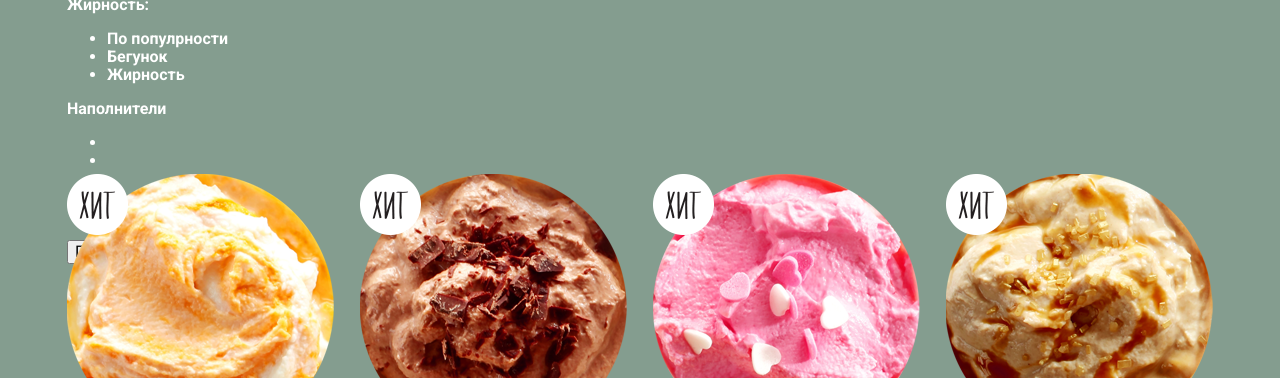
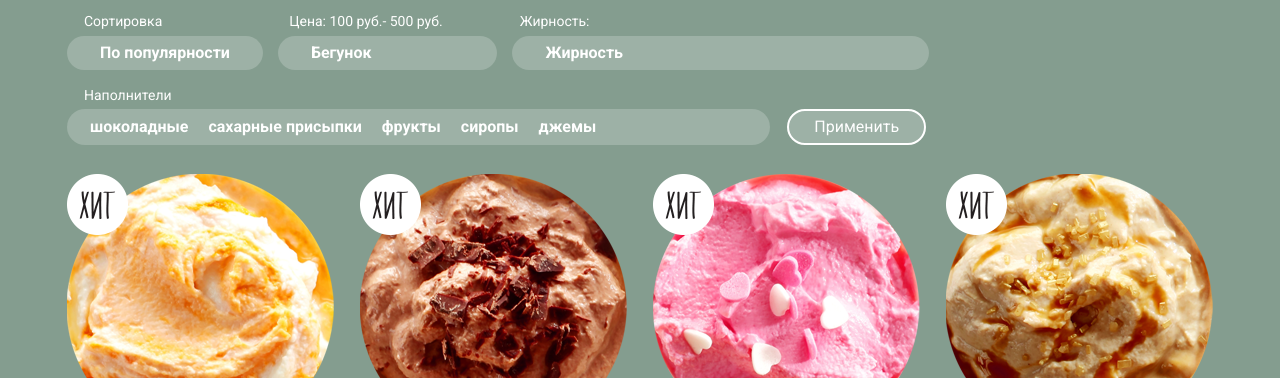
Before and after one commit to sazhnevea/853069-gllacy, a plain HTML site: page catalog.html in a window 1280 px wide. Shown: the part 208-586 px from the top of the page. Drawn offline with Linux system fonts and the light colour scheme.

Commit message:
разметил фильтры в каталоге

```diff
--- a/catalog.html
+++ b/catalog.html
@@ -19,7 +19,6 @@
 					<ul class="submenu">
 						<li class="submenu-item">
 							<a href="#">Новинки</a>
-
 						</li>
 						<li class="submenu-item">
 							<a href="#">Сливочное</a>
@@ -61,17 +60,11 @@
 				</div>
 			</form>
 		</div>
-
 		<div class="search-window">
 			<form class="search-form" method="post" action="#">
 				<input id="search-field"  placeholder="Что ищем?" name="email">
 			</form>
 		</div>
-
-
-
-
-
 		<div class="mail-header-info">
 			<p class="working-hours">С 10 до 20, ежедневно</p>
 			<a href="tel:+78124502525" class="phone-number">8 812 450-25-25</a>
@@ -81,28 +74,45 @@
 		<div class="filter">
 			<p class="way">Главная > Каталог > Сливочное</p>
 			<h2 class="icecream-type">Сливочное мороженое</h2>
-			<div>
-				<p>Сортировка</p>
-				<p>Цена: 100 руб. - 500 руб.</p>
-				<p>Жирность:</p>
+			<div class="filter-criteria">
+				<p class="sort">Сортировка</p>
+				<p class="price">Цена: 100 руб.- 500 руб.</p>
+				<p class="fat">Жирность:</p>
 			</div>
-			<div>
-				<ul>
-					<li>По популрности</li>
-					<li>Бегунок</li>
-					<li>Жирность</li>
+			<div class="criteria-picks">
+				<ul class="criteria-list">
+					<li class="pick-sort">По популярности
+						<ul class="pick-list">
+							<li class="list-item">
+								<a href="#">Новинки</a>
+
+							</li>
+							<li class="list-item">
+								<a href="catalog.html">Сливочное</a>
+							</li>
+							<li class="list-item">
+								<a href="#">Щербеты</a>
+							</li>
+							<li class="list-item">
+								<a href="#">Фруктовый лед</a>
+							</li>
+							</ul>
+
+					</li>
+					<li class="pick-price">Бегунок</li>
+					<li class="pick-fat">Жирность</li>
 				</ul>
 			</div>
-			<p>Наполнители</p>
-			<div>
-				<ul>
-					<li></li>
-					<li></li>
-					<li></li>
-					<li></li>
-					<li></li>
+			<p class="fillers">Наполнители</p>
+			<div class="fillers-line">
+				<ul class="filer-pick">
+					<li class="filler-item">шоколадные</li>
+					<li class="filler-item">сахарные присыпки</li>
+					<li class="filler-item">фрукты</li>
+					<li class="filler-item">сиропы</li>
+					<li class="filler-item">джемы</li>
 				</ul>
-				<button>Применить</button>
+				<button class="filler-button">Применить</button>
 			</div>
 		</div>
 		<!-- тут будут фильтры -->
@@ -211,8 +221,9 @@
 			</ul>
 		</nav>
 		<div class="copyright">
-			<p>Сделано в <a href="#">HTML Academy</a> &#169 2017</p>
+			<p>Сделано в <a href="https://htmlacademy.ru/intensive/htmlcss">HTML Academy</a>&#169 2017</p>
 		</div>
-	</footer>
+	</div>
+</footer>
 </body>
 </html>
--- a/css/style.css
+++ b/css/style.css
@@ -1442,7 +1442,97 @@ input.subscribe-input {
     margin-top: -42px;
     margin-left: 27px;
 }
-
+.filter-criteria,
+.criteria-list,
+.fillers-line,
+.filer-pick {
+	display: flex;
+	margin-bottom: 16px;
+	padding: 0;
+}
+.pick-sort,
+.pick-price,
+.pick-fat {
+		    background-color: rgba(255, 255, 255, .2);
+    padding: 1px 33px;
+    border-radius: 20px;
+    line-height: 32px;
+    height: 32px;
+    background-repeat: no-repeat;
+    background-position: 14px center;
+    text-align: center;
+    list-style: none;
+	}
+	.criteria-list li + li {
+		margin-left: 15px;
+	}
+	.list-item {
+		display: none;
+	}
+	.filer-pick {
+			    background-color: rgba(255, 255, 255, .2);
+    padding: 2px 13px;
+    padding-right: 164px;
+    border-radius: 20px;
+    line-height: 32px;
+    height: 32px;
+    background-repeat: no-repeat;
+    background-position: 14px center;
+    text-align: center;
+    list-style: none;
+    margin: 0;
+	}
+	.filler-item {
+		padding: 0 10px;
+	}
+	.filler-button {
+	    background-color: rgba(255, 255, 255, .2);
+    padding: 7px 25px;
+    border-radius: 20px;
+    /* line-height: 32px; */
+    height: 36px;
+    background-repeat: no-repeat;
+    background-position: 14px center;
+    text-align: center;
+    list-style: none;
+    margin: 0;
+    border: 2px solid #ffffff;
+    margin-left: 17px;
+    color: #ffffff;
+    }
+
+.filter-criteria,
+.fillers {
+	font-size: 14px;
+    margin-left: 17px;
+font-weight: 500;
+margin-bottom: 5px;
+}
+.icecream-type {
+	font-size: 35px;
+font-weight: 700;
+line-height: 44px;
+    margin-bottom: 26px;
+}
+.filter-criteria {
+	margin-bottom: -10px;
+}
+.criteria-picks {
+margin-bottom: 1px;
+
+}
+.sort {
+	margin-right: 127px;
+}
+.price {
+	margin-right: 77px;
+}
+.pick-price {
+    padding-right: 126px;
+}
+.pick-fat {
+    padding-right: 306px;
+}
 /*
 .subscribe {
 		background-image: url("../img/subscribe.png");
```
Also changed, not shown: index.html (+2 -4 lines).
